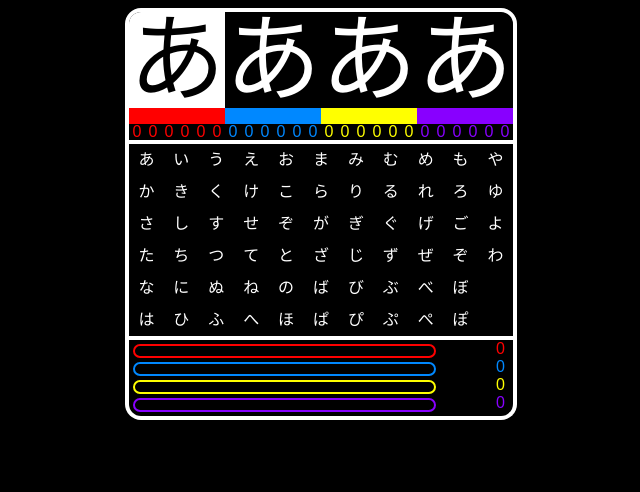
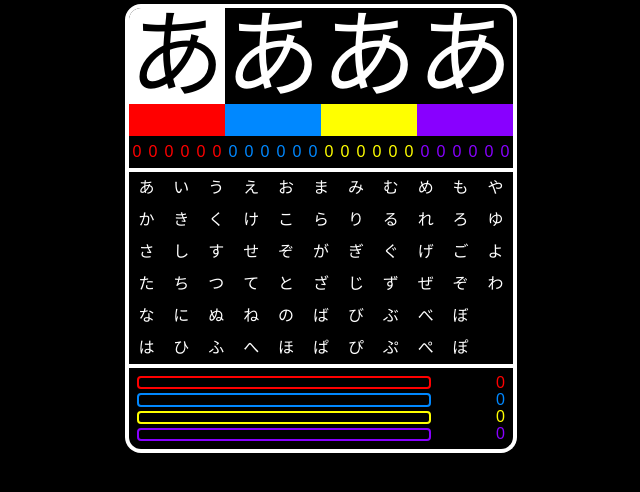
Before and after one commit to aught-ace/jumon, a plain HTML site: page index.html in a window 1280 px wide. Shown: the whole page, without its empty margins (319-959 px from the left). Drawn offline with Linux system fonts and the light colour scheme.

Commit message:
要素の幅などを調整した

```diff
--- a/index.html
+++ b/index.html
@@ -30,7 +30,7 @@
 #main
 {
     margin: auto;
-    padding-top: 0.5em;
+    padding-top: 0.25em;
 }
 
 /* じゅもんと型の欄 */
@@ -74,8 +74,8 @@
 #jumon-t-div label
 {
     width: 1em;
-    height: 1em;
-    line-height: 1em;
+    height: 2em;
+    line-height: 2em;
     display: inline-block;
     color: transparent;
 }
@@ -110,8 +110,8 @@
 #jumon-b-div label
 {
     width: 1em;
-    height: 1em;
-    line-height: 1em;
+    height: 2em;
+    line-height: 2em;
     display: inline-block;
     background-color: #000;
     text-align: center;
@@ -122,7 +122,7 @@
 #jumon-b-div
 {
     text-align: center;
-    line-height: 1em;
+    line-height: 2em;
 }
 
 /* ひらがな一覧 */
@@ -177,22 +177,23 @@ input[type="button"]
     border-radius: 0 0 1em 1em;
     list-style: none;
     margin: auto;
-    padding-bottom: 0.25em;
+    padding: 0.375em 0.5em;
 }
 #input-list li
 {
     line-height: 1em;
     width: 100%;
-    height: 1.125em;
+    height: calc(25.75em / 24);
 }
 #input-list li .bar
 {
-    width: calc(80% - 0.25em);
+    width: 80%;
     height: calc(100% - 0.25em);
-    margin: 0.25em 0 0 0.25em;
+    line-height: 1em;
+    margin: 0.125em 0;
     border-style: solid;
     border-width: 0.125em;
-    border-radius: 1em;
+    border-radius: 0.25em;
     display: inline-block;
     vertical-align: middle;
     overflow: hidden;
@@ -200,15 +201,13 @@ input[type="button"]
 #input-list li .gauge
 {
     height: 100%;
-    vertical-align: middle;
 }
 #input-list li .number
 {
     width: 20%;
-    padding-right: 0.5em;
+    line-height: 1em;
     text-align: right;
     font-size: 1em;
-    line-height: 1em;
     display: inline-block;
     vertical-align: middle;
 }
```
